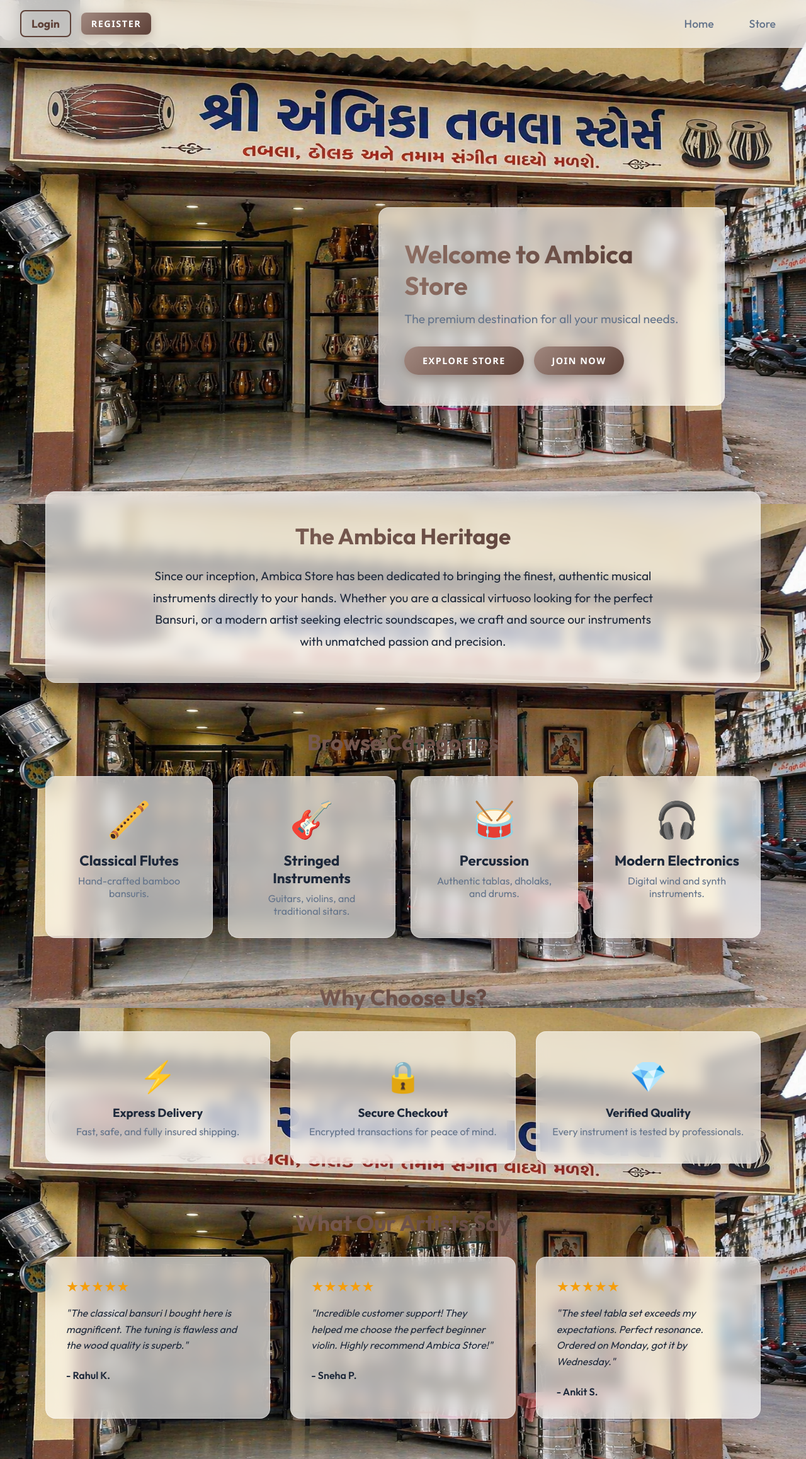
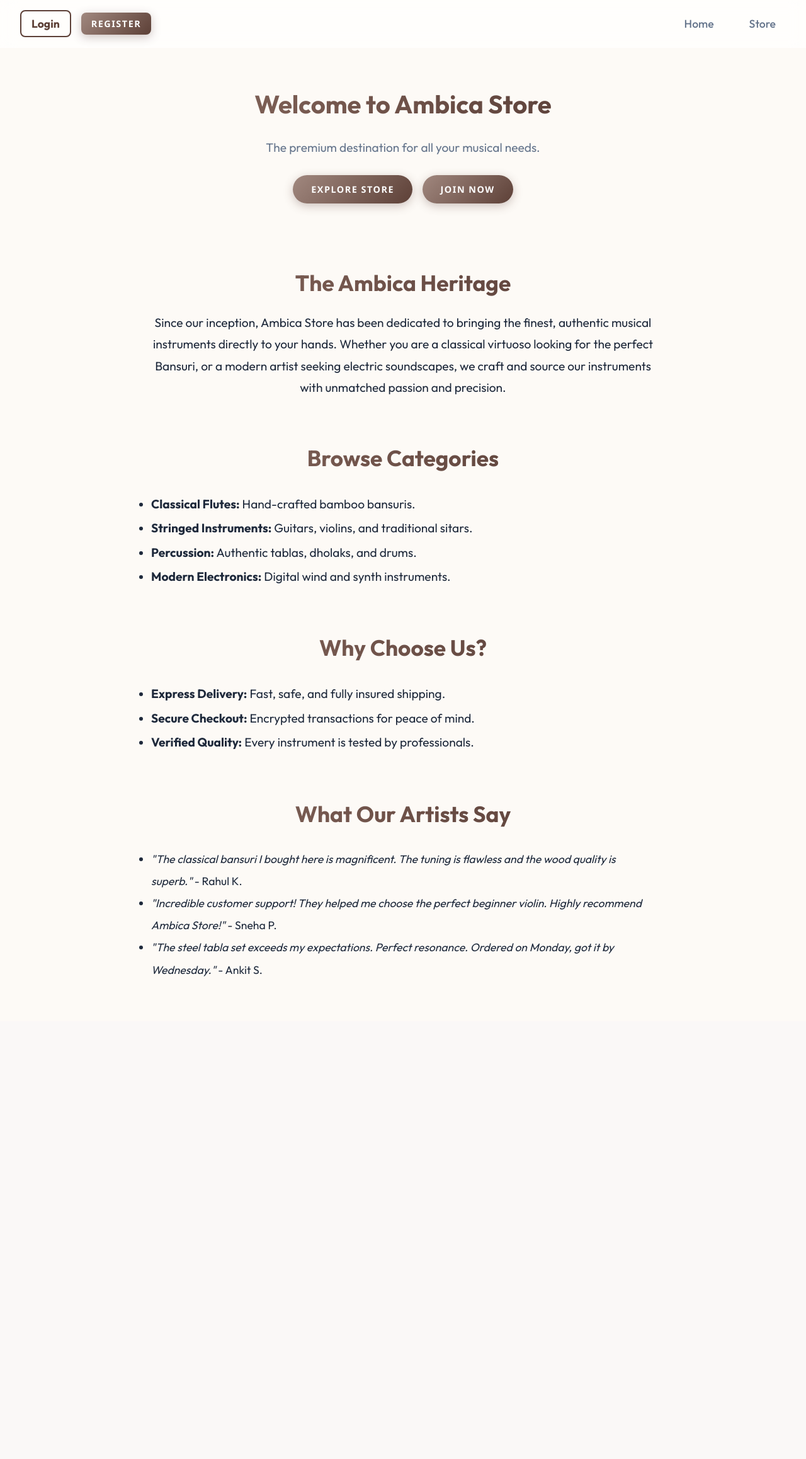
Before and after one commit to RathodKarina/Ambica_store, a Flask app: page / in a window 1280 px wide. Shown: the whole page at 63% size. After the commit the page ends 1550 px from the top, so only its background shows below. Run offline with Flask 3, Linux system fonts and the light colour scheme; data comes from the database, SQL or seed files in the repository.

Commit message:
Update home page layout by removing UI boxes, emojis, and background image

```diff
--- a/static/css/style.css
+++ b/static/css/style.css
@@ -25,7 +25,7 @@ body {
 }
 
 body.page-home {
-  background: url('../images/bg.png') top center/100% 100% no-repeat fixed, var(--bg-color);
+  background: var(--bg-color);
 }
 
 
--- a/templates/index.html
+++ b/templates/index.html
@@ -1,97 +1,53 @@
 {% extends 'base.html' %}
 {% block body_class %}page-home{% endblock %}
 {% block content %}
-<div style="display: flex; flex-direction: column; min-height: 75vh; justify-content: flex-end; align-items: flex-end; padding: 2rem 5%; position: relative; z-index: 20;">
-    <div class="glass-card" style="text-align: left; padding: 3rem 2.5rem; max-width: 550px; width: 100%; margin-top: auto; margin-bottom: 2rem;">
-        <h2 style="margin-bottom: 1rem; text-align: left;">Welcome to Ambica Store</h2>
+<div style="padding: 2rem 5%; text-align: center; margin-top: 2rem;">
+    <h2>Welcome to Ambica Store</h2>
     <p style="color: var(--text-muted); font-size: 1.2rem; margin-bottom: 2rem;">The premium destination for all your musical needs.</p>
-        <div style="display: flex; gap: 1rem;">
+    <div style="display: flex; justify-content: center; gap: 1rem;">
         <a href="/products" class="btn">Explore Store</a>
         <a href="/register" class="btn">Join Now</a>
     </div>
 </div>
-</div>
 
 <!-- Overview Section -->
-<section id="overview" class="section-main">
-    <div class="glass-card" style="text-align: center; padding: 3rem 2rem;">
+<section id="overview" class="section-main" style="text-align: center; padding: 0 2rem;">
     <h2 class="section-title">The Ambica Heritage</h2>
     <p style="font-size: 1.2rem; line-height: 1.8; color: var(--text-main); max-width: 800px; margin: 0 auto;">
         Since our inception, Ambica Store has been dedicated to bringing the finest, authentic musical instruments directly to your hands. Whether you are a classical virtuoso looking for the perfect Bansuri, or a modern artist seeking electric soundscapes, we craft and source our instruments with unmatched passion and precision.
     </p>
-    </div>
 </section>
 
 <!-- Categories Section -->
-<section class="section-main">
+<section class="section-main" style="padding: 0 2rem;">
     <h2 class="section-title" style="text-align: center; margin-bottom: 2rem;">Browse Categories</h2>
-    <div class="categories-grid">
-        <div class="category-card glass-card">
-            <div style="font-size: 3.5rem; margin-bottom: 1rem;">🪈</div>
-            <h3>Classical Flutes</h3>
-            <p>Hand-crafted bamboo bansuris.</p>
-        </div>
-        <div class="category-card glass-card">
-            <div style="font-size: 3.5rem; margin-bottom: 1rem;">🎸</div>
-            <h3>Stringed Instruments</h3>
-            <p>Guitars, violins, and traditional sitars.</p>
-        </div>
-        <div class="category-card glass-card">
-            <div style="font-size: 3.5rem; margin-bottom: 1rem;">🥁</div>
-            <h3>Percussion</h3>
-            <p>Authentic tablas, dholaks, and drums.</p>
-        </div>
-        <div class="category-card glass-card">
-            <div style="font-size: 3.5rem; margin-bottom: 1rem;">🎧</div>
-            <h3>Modern Electronics</h3>
-            <p>Digital wind and synth instruments.</p>
-        </div>
-    </div>
+    <ul style="max-width: 800px; margin: 0 auto; font-size: 1.2rem; line-height: 2; text-align: left;">
+        <li><strong>Classical Flutes:</strong> Hand-crafted bamboo bansuris.</li>
+        <li><strong>Stringed Instruments:</strong> Guitars, violins, and traditional sitars.</li>
+        <li><strong>Percussion:</strong> Authentic tablas, dholaks, and drums.</li>
+        <li><strong>Modern Electronics:</strong> Digital wind and synth instruments.</li>
+    </ul>
 </section>
 
 
 
 <!-- Services Section -->
-<section class="section-main">
+<section class="section-main" style="padding: 0 2rem;">
     <h2 class="section-title" style="text-align: center; margin-bottom: 2rem;">Why Choose Us?</h2>
-    <div class="services-grid">
-        <div class="glass-card" style="text-align: center; padding: 2.5rem 1.5rem;">
-            <div style="font-size: 3rem; margin-bottom: 1rem; color: var(--accent);">⚡</div>
-            <h3 style="margin-bottom: 0.5rem; color: var(--text-main);">Express Delivery</h3>
-            <p style="color: var(--text-muted);">Fast, safe, and fully insured shipping.</p>
-        </div>
-        <div class="glass-card" style="text-align: center; padding: 2.5rem 1.5rem;">
-            <div style="font-size: 3rem; margin-bottom: 1rem; color: var(--accent);">🔒</div>
-            <h3 style="margin-bottom: 0.5rem; color: var(--text-main);">Secure Checkout</h3>
-            <p style="color: var(--text-muted);">Encrypted transactions for peace of mind.</p>
-        </div>
-        <div class="glass-card" style="text-align: center; padding: 2.5rem 1.5rem;">
-            <div style="font-size: 3rem; margin-bottom: 1rem; color: var(--accent);">💎</div>
-            <h3 style="margin-bottom: 0.5rem; color: var(--text-main);">Verified Quality</h3>
-            <p style="color: var(--text-muted);">Every instrument is tested by professionals.</p>
-        </div>
-    </div>
+    <ul style="max-width: 800px; margin: 0 auto; font-size: 1.2rem; line-height: 2; text-align: left;">
+        <li><strong>Express Delivery:</strong> Fast, safe, and fully insured shipping.</li>
+        <li><strong>Secure Checkout:</strong> Encrypted transactions for peace of mind.</li>
+        <li><strong>Verified Quality:</strong> Every instrument is tested by professionals.</li>
+    </ul>
 </section>
 
 <!-- Reviews Section -->
-<section class="section-main" style="margin-bottom: 4rem;">
+<section class="section-main" style="margin-bottom: 4rem; padding: 0 2rem;">
     <h2 class="section-title" style="text-align: center; margin-bottom: 2rem;">What Our Artists Say</h2>
-    <div class="reviews-grid">
-        <div class="glass-card review-card">
-            <div style="color: #F59E0B; margin-bottom: 1rem; font-size: 1.4rem;">★★★★★</div>
-            <p style="font-style: italic; margin-bottom: 1.5rem; line-height: 1.6;">"The classical bansuri I bought here is magnificent. The tuning is flawless and the wood quality is superb."</p>
-            <div style="font-weight: 600; color: var(--text-main);">- Rahul K.</div>
-        </div>
-        <div class="glass-card review-card">
-            <div style="color: #F59E0B; margin-bottom: 1rem; font-size: 1.4rem;">★★★★★</div>
-            <p style="font-style: italic; margin-bottom: 1.5rem; line-height: 1.6;">"Incredible customer support! They helped me choose the perfect beginner violin. Highly recommend Ambica Store!"</p>
-            <div style="font-weight: 600; color: var(--text-main);">- Sneha P.</div>
-        </div>
-        <div class="glass-card review-card">
-            <div style="color: #F59E0B; margin-bottom: 1rem; font-size: 1.4rem;">★★★★★</div>
-            <p style="font-style: italic; margin-bottom: 1.5rem; line-height: 1.6;">"The steel tabla set exceeds my expectations. Perfect resonance. Ordered on Monday, got it by Wednesday."</p>
-            <div style="font-weight: 600; color: var(--text-main);">- Ankit S.</div>
-        </div>
-    </div>
+    <ul style="max-width: 800px; margin: 0 auto; font-size: 1.1rem; line-height: 2; text-align: left;">
+        <li><em>"The classical bansuri I bought here is magnificent. The tuning is flawless and the wood quality is superb."</em> - Rahul K.</li>
+        <li><em>"Incredible customer support! They helped me choose the perfect beginner violin. Highly recommend Ambica Store!"</em> - Sneha P.</li>
+        <li><em>"The steel tabla set exceeds my expectations. Perfect resonance. Ordered on Monday, got it by Wednesday."</em> - Ankit S.</li>
+    </ul>
 </section>
 {% endblock %}
```
Lines whose indentation alone changed are shown as unchanged.
